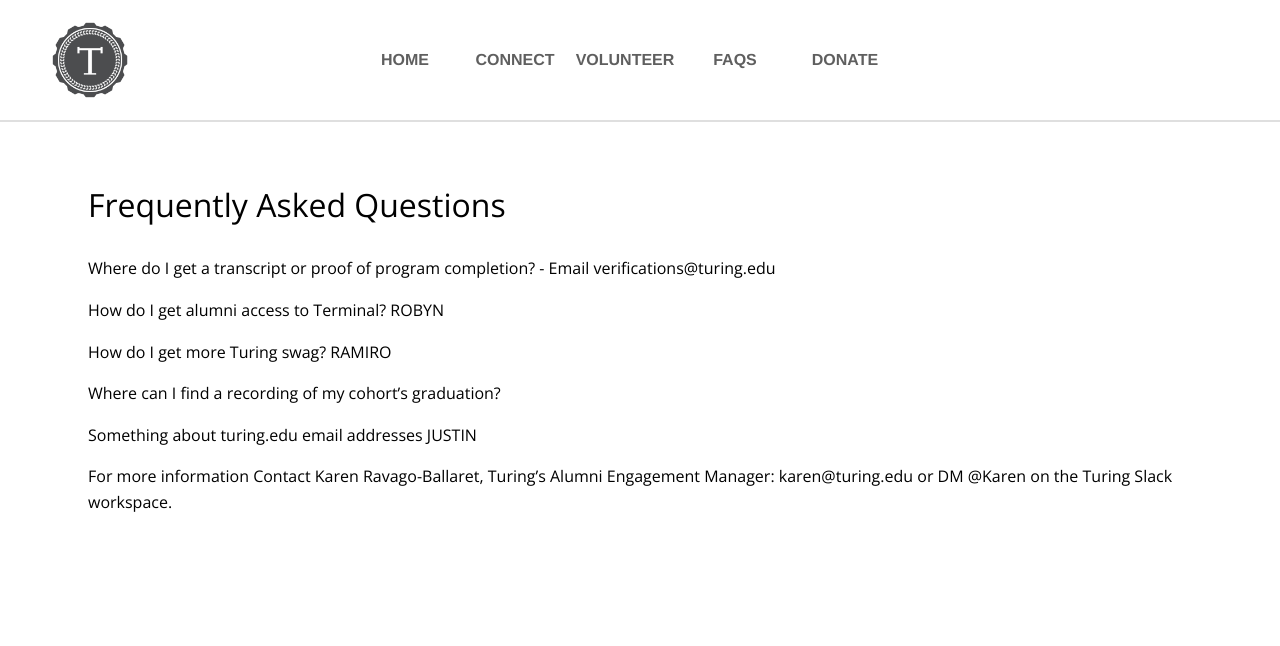
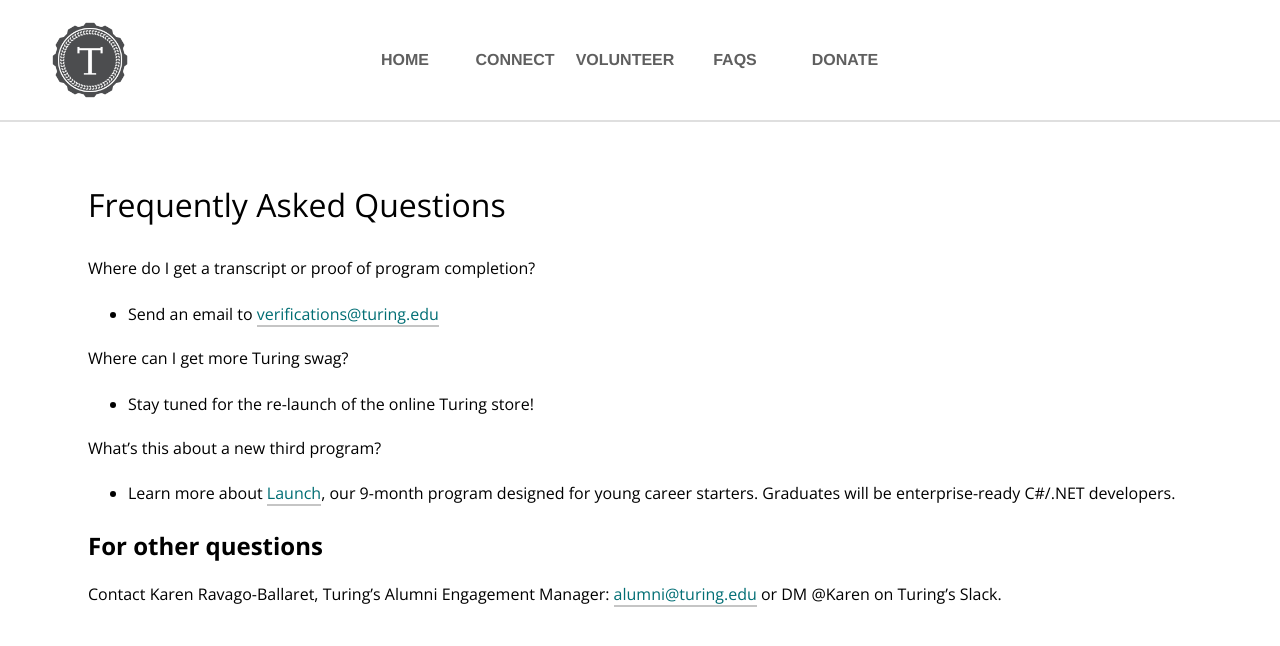
Before and after one commit to turingschool/alumni-site, a Jekyll site: the page built from faqs.md, in a window 1280 px wide, cut to the strip 0-896 px from the top of the page. Shown: the top 646 px of the strip. Built offline with Jekyll 4.4.1, drawn with Linux system fonts in a browser that asks for light colours; nearby versions of some CDN libraries; comment, search, counter and statistics services are not loaded.

Commit message:
Update faqs.md

```diff
--- a/faqs.md
+++ b/faqs.md
@@ -4,15 +4,14 @@ title: Frequently Asked Questions
 permalink: /faqs/
 ---
 
-Where do I get a transcript or proof of program completion? - Email verifications@turing.edu
+Where do I get a transcript or proof of program completion?
+* Send an email to <a href="mailto:verifications@turing.edu">verifications@turing.edu</a>
 
-How do I get alumni access to Terminal? ROBYN
+Where can I get more Turing swag?
+* Stay tuned for the re-launch of the online Turing store!
 
-How do I get more Turing swag? RAMIRO
+What's this about a new third program?
+* Learn more about <a href="https://writing.turing.edu/code-school-vs-college-degree/" target="_blank">Launch</a>, our 9-month program designed for young career starters. Graduates will be enterprise-ready C#/.NET developers.
 
-Where can I find a recording of my cohort’s graduation?
-
-Something about turing.edu email addresses JUSTIN
-
-For more information
-Contact Karen Ravago-Ballaret, Turing’s Alumni Engagement Manager: karen@turing.edu or DM @Karen on the Turing Slack workspace.
+## For other questions
+Contact Karen Ravago-Ballaret, Turing's Alumni Engagement Manager: <a href="mailto:alumni@turing.edu">alumni@turing.edu</a> or DM @Karen on Turing's Slack.
```
